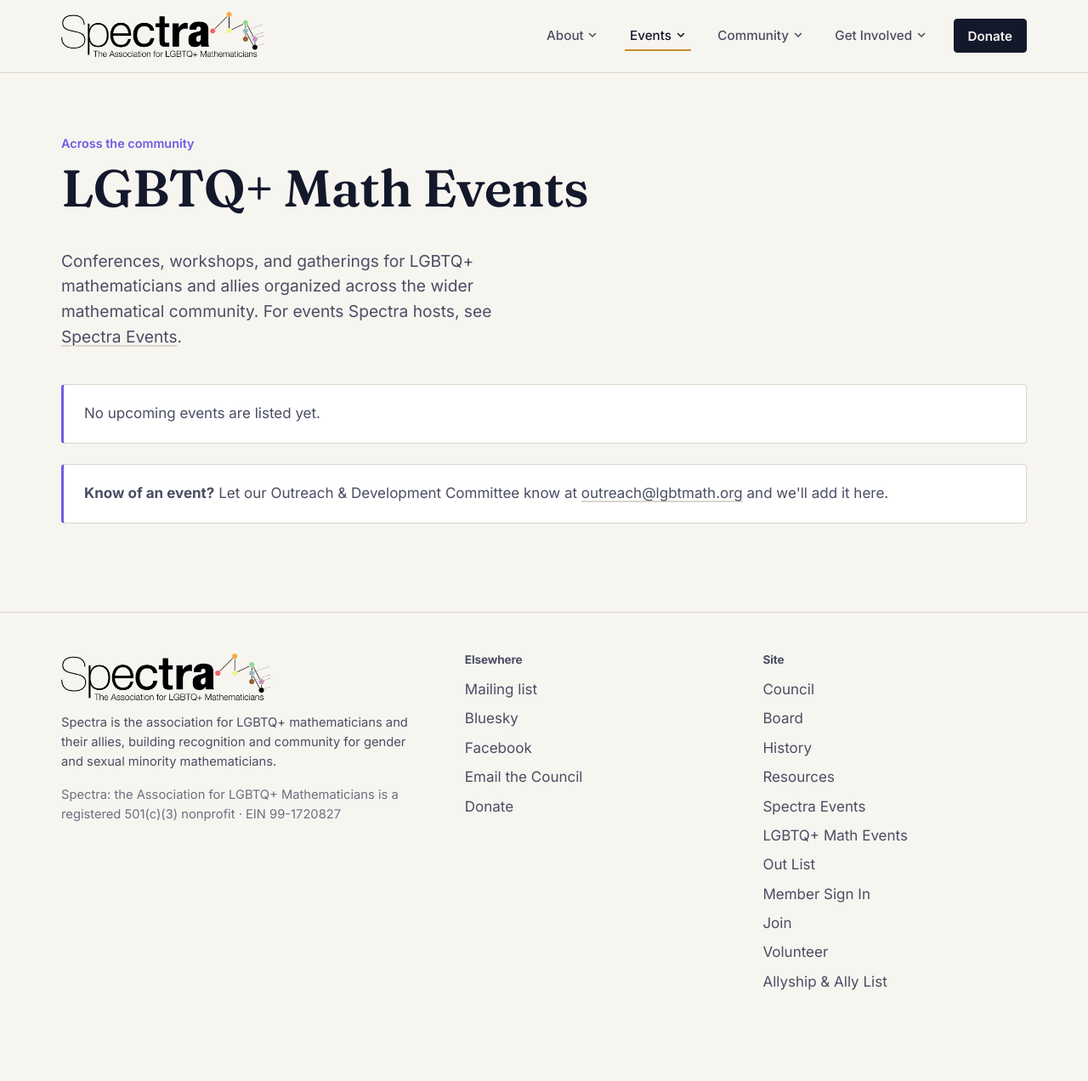
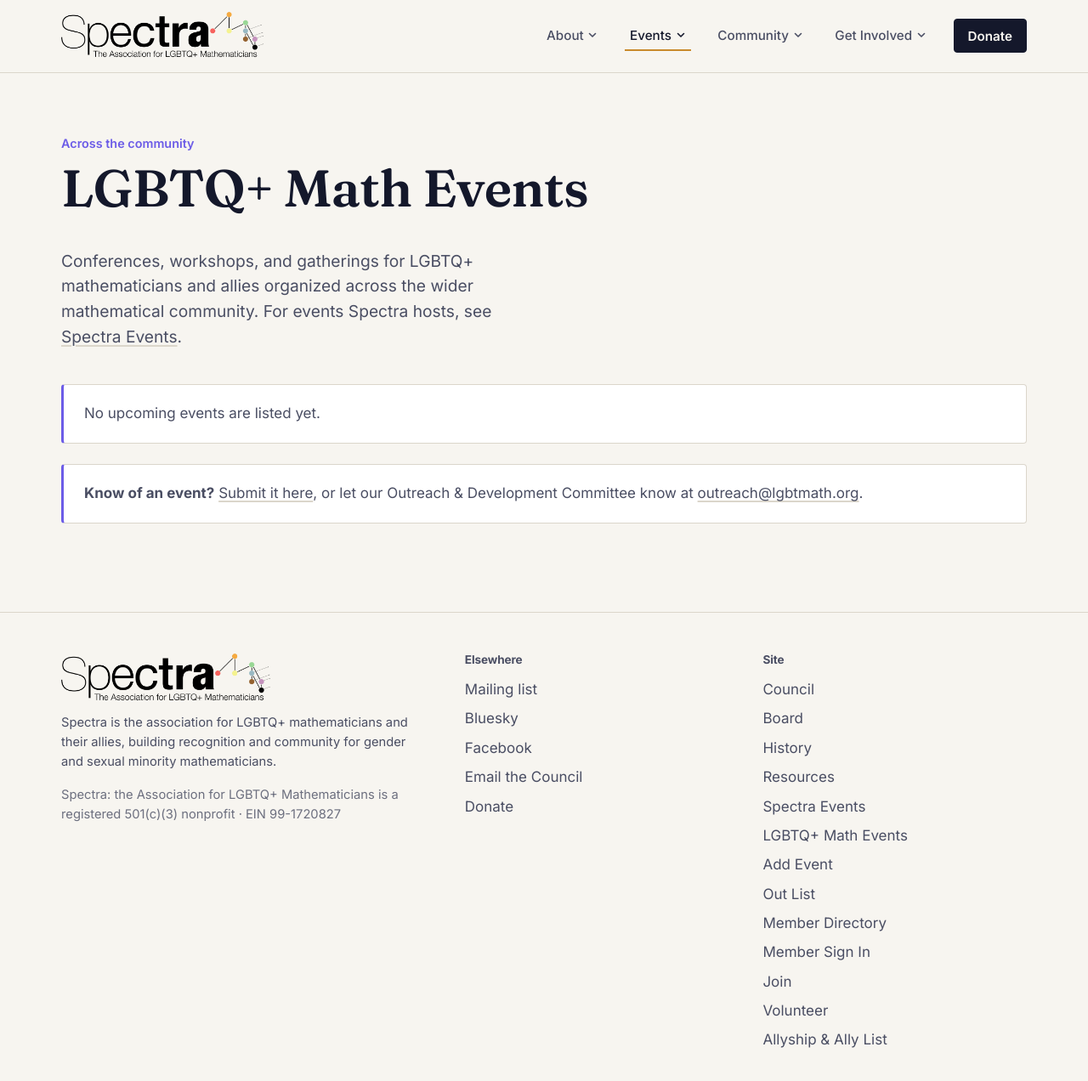
Before and after one commit to hooverap/prism-site, a Jekyll site: the page built from events/lgbtq-math/index.md, in a window 1280 px wide and 1293 px high. Shown: the top 1272 px of the window at 85% size. Built offline with Jekyll 4.4.1, drawn with Linux system fonts in a browser that asks for light colours.

Commit message:
updated.

```diff
--- a/_config.yml
+++ b/_config.yml
@@ -41,6 +41,8 @@
         url: /events/
       - title: LGBTQ+ Math Events
         url: /events/lgbtq-math/
+      - title: Add Event
+        url: /events/add/
   - title: Community
     children:
       - title: Out List
@@ -49,6 +51,8 @@
         url: /allyship/#ally-list
       - title: Institutional Members
         url: /allyship/#institutional-members
+      - title: Member Directory
+        url: /members/directory/
       - title: Member Sign In
         url: /members/sign-in/
   - title: Get Involved
--- /dev/null
+++ b/_includes/membershipworks/directory.html
@@ -0,0 +1 @@
+<div id="SFctr" class="SF" data-org="36805" data-ini="!directory/ord=lnm" data-dek="Outlist" data-wgo="0" data-scl="0" data-sfi="1"></div><script type="text/javascript" src="https://cdn.membershipworks.com/mfm.js"></script>
--- /dev/null
+++ b/_includes/membershipworks/event-new.html
@@ -0,0 +1 @@
+<div id="SFctr" class="SF" data-org="36805" data-ini="event/new" data-scl="0" data-sfi="1"></div><script type="text/javascript" src="https://cdn.membershipworks.com/mfm.js"></script>
--- a/assets/css/site.css
+++ b/assets/css/site.css
@@ -625,3 +625,4 @@
 
 /* ---------------- MembershipWorks embeds ---------------- */
 .membership-widget { max-width: 52rem; }
+.membership-widget--wide { max-width: none; }
--- a/events/lgbtq-math/index.md
+++ b/events/lgbtq-math/index.md
@@ -30,7 +30,7 @@
     {% endif %}
 
     <div class="callout" style="margin-top:1.5rem;">
-      <p><strong>Know of an event?</strong> Let our Outreach &amp; Development Committee know at <a class="text-link" href="mailto:outreach@lgbtmath.org">outreach@lgbtmath.org</a> and we'll add it here.</p>
+      <p><strong>Know of an event?</strong> <a class="text-link" href="{{ '/events/add/' | relative_url }}">Submit it here</a>, or let our Outreach &amp; Development Committee know at <a class="text-link" href="mailto:outreach@lgbtmath.org">outreach@lgbtmath.org</a>.</p>
     </div>
   </div>
 </section>
```
Also changed, not shown: events/add/index.md (added, +20 -0 lines), members/directory/index.md (added, +20 -0 lines), README.md.
